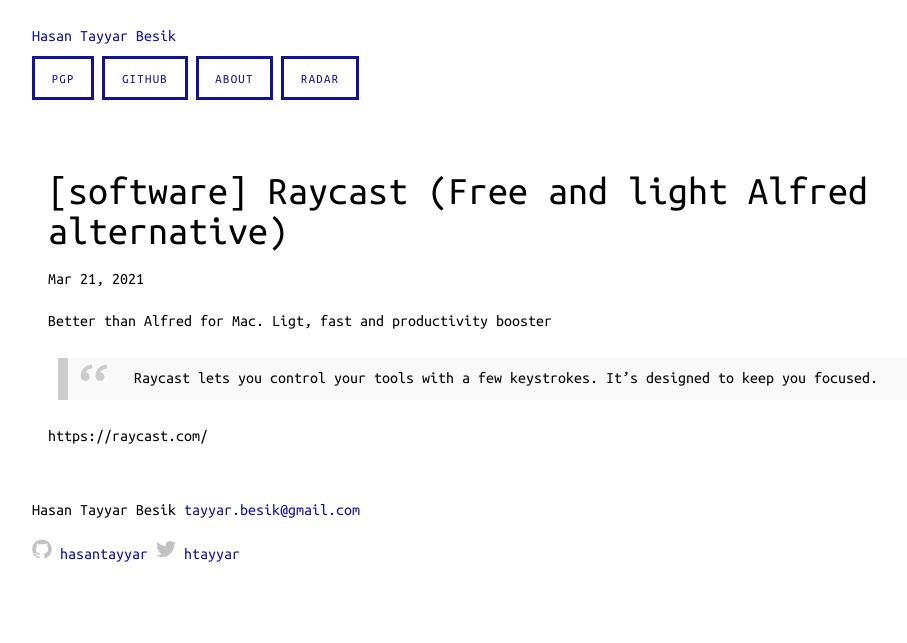
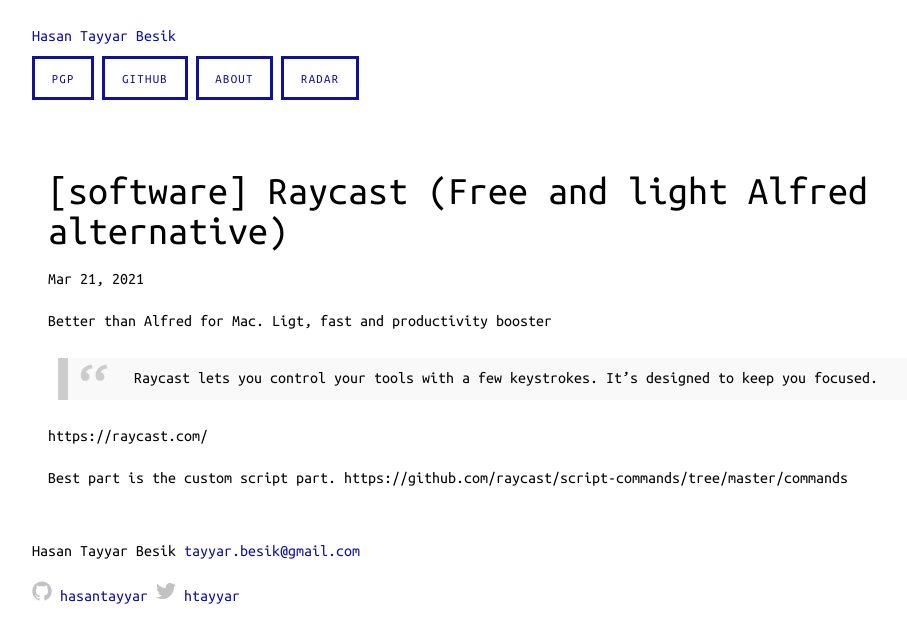
Before and after one commit to hasantayyar/hasantayyar.net, a Jekyll site: the page built from _posts/2021-03-21-raycast-mac-productivity.md, in a window 1280 px wide. Shown: the top 643 px of the page, without its empty margins (144-1051 px from the left). Built offline with Jekyll 4.4.1, drawn with Linux system fonts in a browser that asks for light colours; Markdown is read by kramdown in place of the engine named in the settings.

Commit message:
Update 2021-03-21-raycast-mac-productivity.md

```diff
--- a/_posts/2021-03-21-raycast-mac-productivity.md
+++ b/_posts/2021-03-21-raycast-mac-productivity.md
@@ -10,3 +10,6 @@
 > Raycast lets you control your tools with a few keystrokes. It’s designed to keep you focused.
 
 https://raycast.com/
+
+
+Best part is the custom script part. https://github.com/raycast/script-commands/tree/master/commands
```
